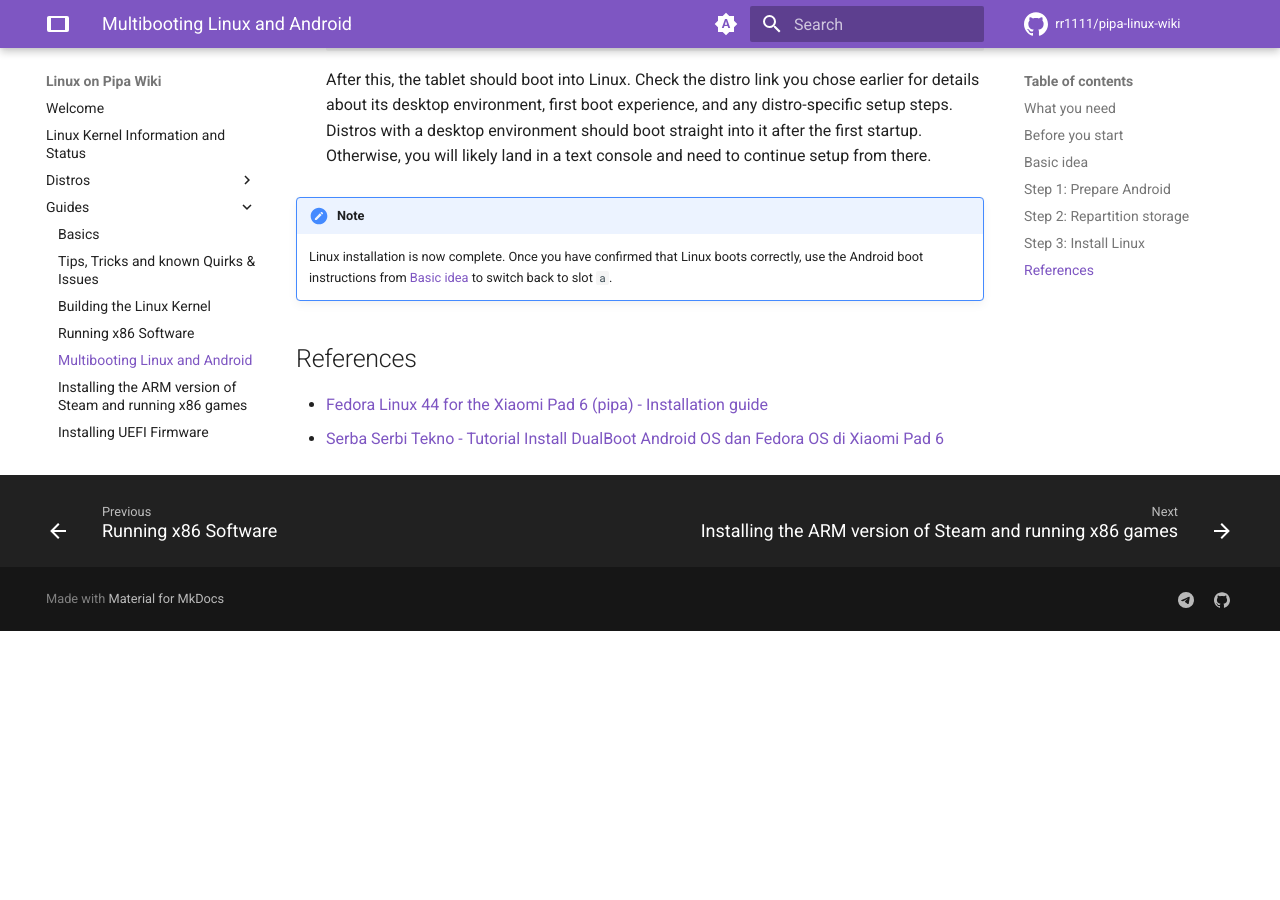
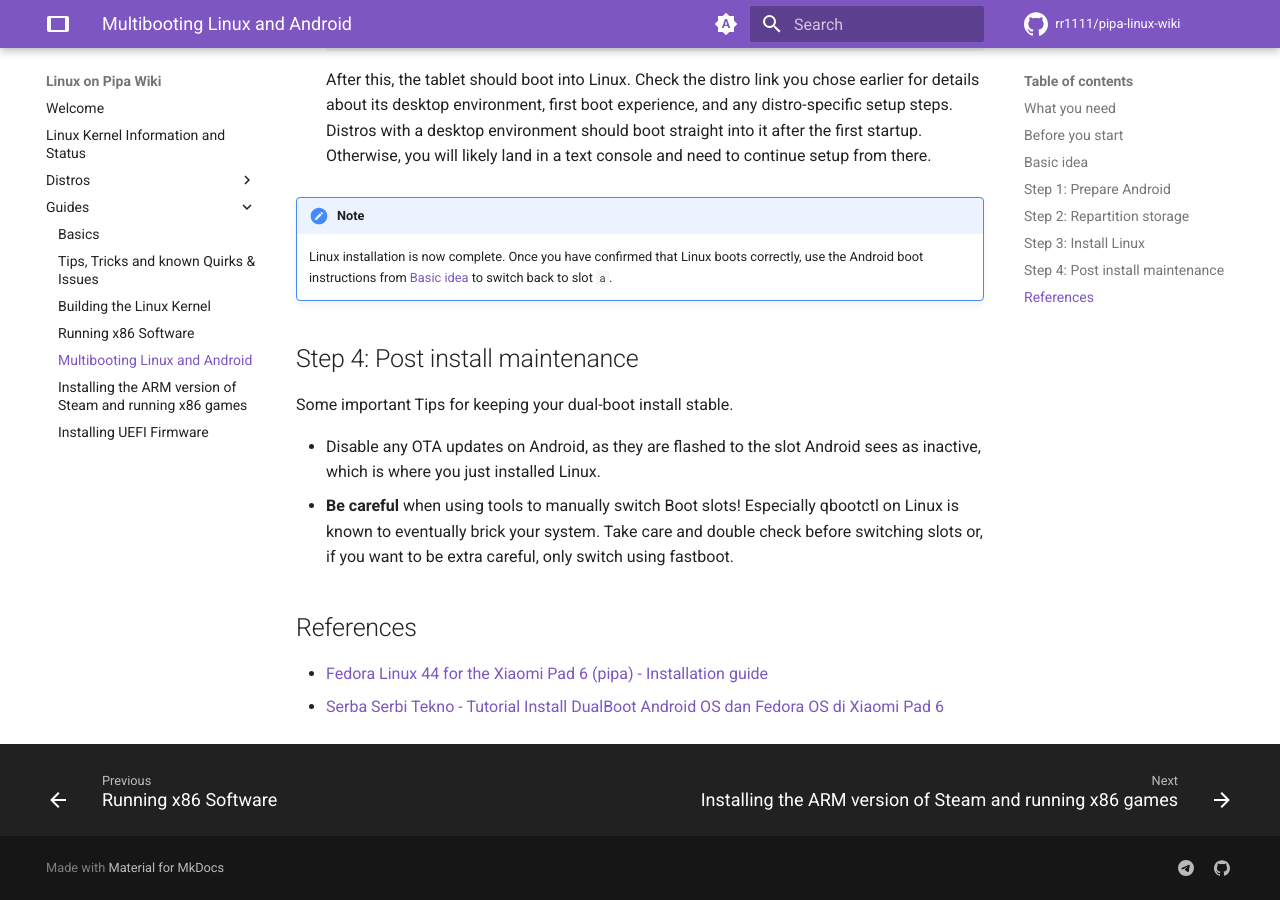
Before and after one commit to AnmiTaliDev/pipa-linux-wiki, an MkDocs documentation site: the page built from docs/guides/5-linux-android-multiboot.md, in a window 1280 px wide and 900 px high, scrolled down 6275 px. Built offline with MkDocs 1.6.1 and Material for MkDocs 9.7.7, drawn with Linux system fonts in a browser that asks for light colours; comment, search, counter and statistics services are not loaded; before the commit the page ends 6906 px from its top, so only the background shows below that.

Commit message:
add maintenance instructions

```diff
--- a/docs/guides/5-linux-android-multiboot.md
+++ b/docs/guides/5-linux-android-multiboot.md
@@ -292,6 +292,13 @@ Choose one and download it. Make sure the downloaded files include `boot.img` an
 !!! note
     Linux installation is now complete. Once you have confirmed that Linux boots correctly, use the Android boot instructions from [Basic idea](#basic-idea) to switch back to slot `a`.
 
+## Step 4: Post install maintenance
+
+Some important Tips for keeping your dual-boot install stable.
+
+- Disable any OTA updates on Android, as they are flashed to the slot Android sees as inactive, which is where you just installed Linux.
+- **Be careful** when using tools to manually switch Boot slots! Especially qbootctl on Linux is known to eventually brick your system. Take care and double check before switching slots or, if you want to be extra careful, only switch using fastboot.
+
 ## References
 
 - [Fedora Linux 44 for the Xiaomi Pad 6 (pipa) - Installation guide](https://github.com/rr1111/pipa-fedora-builder-43/blob/main/INSTALL.md)
```
